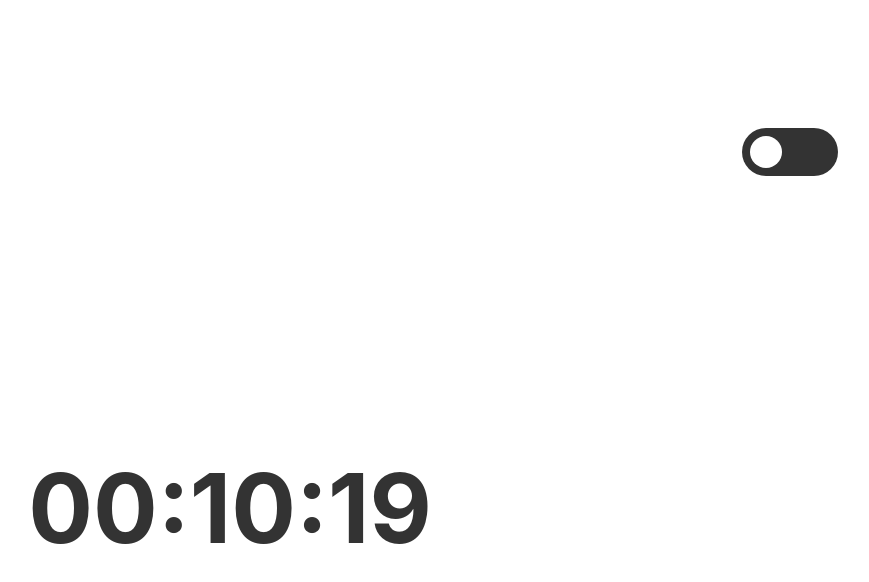
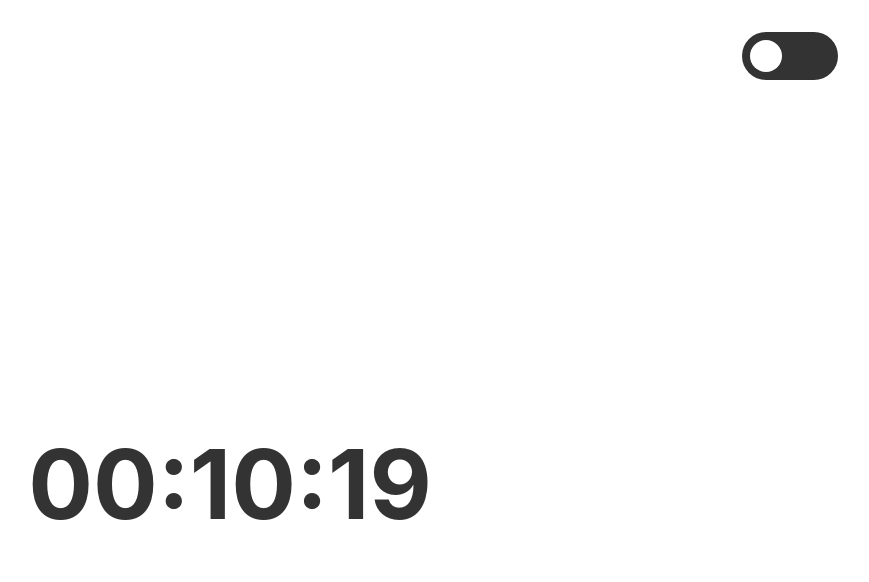
Before and after one commit to Android789515/react-clock, a React (Create React App) app: page / in a window 1280 px wide. Shown: the top 582 px of the page, without its empty margins (410-1279 px from the left). Built offline with nearby package versions, Linux system fonts and the light colour scheme.

Commit message:
Updated styles for the AppHeader component.
Decreased the base bottom margin and increased it at larger screen sizes.

Spaced header content away from each other.

```diff
--- a/src/components/app-header/AppHeader.module.scss
+++ b/src/components/app-header/AppHeader.module.scss
@@ -6,14 +6,21 @@
 
   display: grid;
   grid-template-rows: 3em;
+  justify-content: space-between;
 
   padding: 2em;
 
-  margin-bottom: 5em;
+  margin-bottom: 2.5em;
+}
+
+.appHeader > * {
+  grid-row: 1;
 }
 
 @media (min-width: App.$layoutBreakpoint) {
   .appHeader {
     grid-template-rows: 6em;
+
+    margin-bottom: 5em;
   }
 }
```
